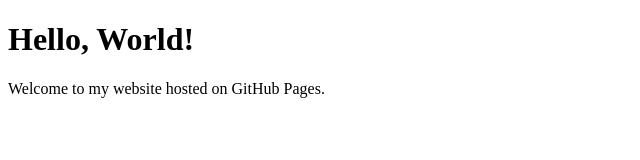
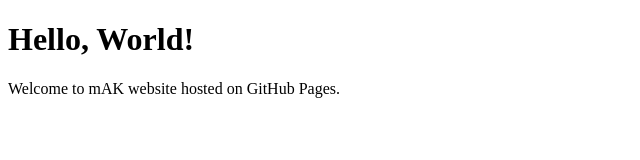
Before and after one commit to aiyubk1981/aiyubk1981.github.io, a plain HTML site: page index.html in a window 1280 px wide. Shown: the full height of the page, 0-640 px from the left. Drawn offline with Linux system fonts and the light colour scheme.

Commit message:
Update index.html

```diff
--- a/index.html
+++ b/index.html
@@ -5,6 +5,6 @@
 </head>
 <body>
   <h1>Hello, World!</h1>
-  <p>Welcome to my website hosted on GitHub Pages.</p>
+  <p>Welcome to mAK website hosted on GitHub Pages.</p>
 </body>
 </html>
```
